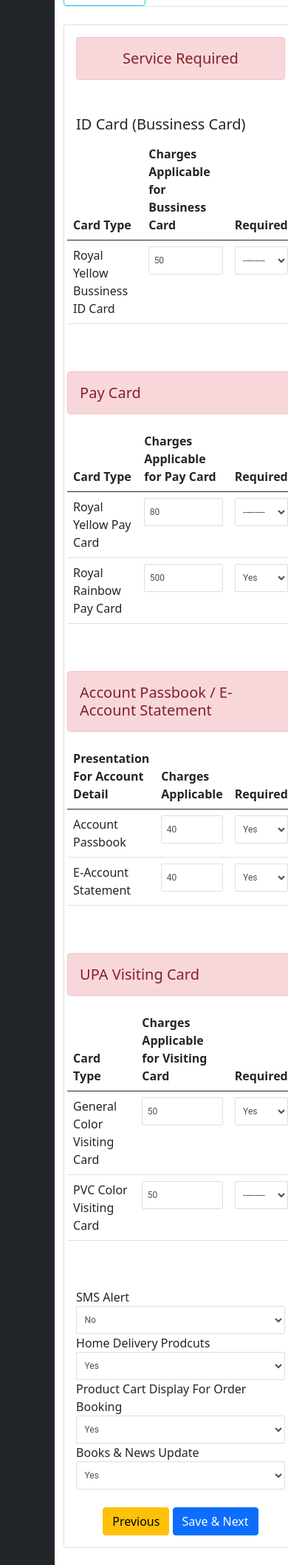
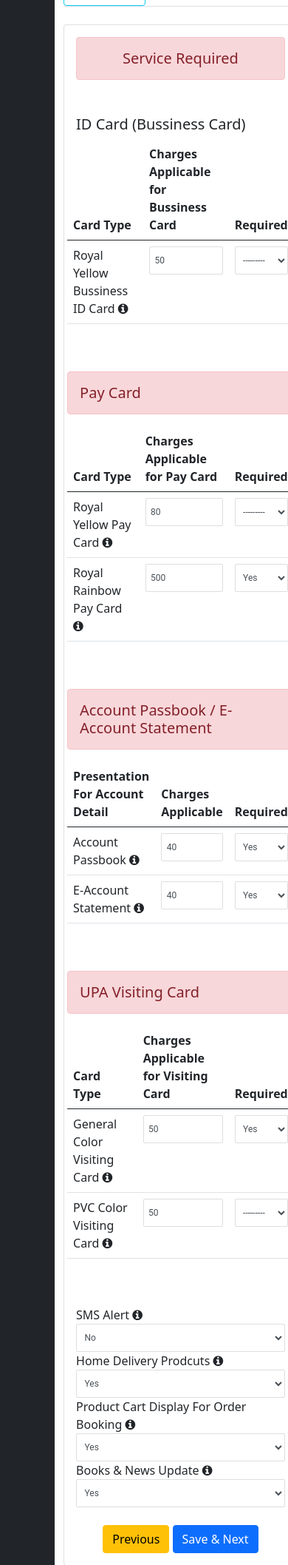
Before and after one commit to msurendra-1008/mlm_repo, a Django app: page /service_required/1/ in a window 390 px wide. Shown: the part 300-2415 px from the top of the page at 74% size. Run offline with Django 3.2, Linux system fonts and the light colour scheme; a user stored in the database is signed in; data comes from the database, SQL or seed files in the repository; parts of the project's set-up code (start-up, migrations or seed data) failed here and were passed over.

Commit message:
modication done on initial level

```diff
--- a/templates/upa/operation_mode.html
+++ b/templates/upa/operation_mode.html
@@ -13,7 +13,7 @@
                     <div class="card-body main-row">
                         <!-- <h5 class="text-center">Service Required</h5> -->
                         <div class="row">
-                            <h5 class="alert alert-danger text-center">Service Mode</h5>
+                            <h5 class="alert alert-danger text-center">Transaction / Facilities</h5>
                             <div class="col-md-4">
                                 <label for="" class="">Total Amount</label>
                                 <!-- <input type="text" class="form-control"> -->
@@ -27,6 +27,10 @@
                                 <label for="" class="">Mode of Transaction</label>
                                 {{form.transaction_mode}}
                             </div>
+                            <div>
+                            <br>
+                            <div class="row">
+                                <h5 class="alert alert-danger text-center">Service Mode</h5>
                             <div class="col-md-4" onchange="getSelectValueJoint();">
                                 <label for="" class="">Mode of Operation UPA Account</label>
                                 {{form.upa_account_operation_mode}}
--- a/templates/upa/service_required.html
+++ b/templates/upa/service_required.html
@@ -1,6 +1,16 @@
 {% extends "base.html" %}
 
 {% block content %}
+<style>
+    .hide {
+      display: none;
+    }
+
+    .sms:hover + .hide {
+      display: block;
+      color: red;
+    }
+    </style>
 
 <div class="container-fluid">
     <div class="row flex-nowrap">
@@ -25,19 +35,19 @@
                                 <tbody>
                                 {% if upa_type.upa_type == "Normal" %}
                                     <tr>
-                                        <td>Royal Green Bussiness ID Card</td>
+                                        <td title="Lorem ipsum dolor sit amet consectetur adipisicing elit. Adipisci debitis autem praesentium">Royal Green Bussiness ID Card <i class="fa fa-info-circle" aria-hidden="true"></i></td>
                                         <td>{{form.green_card_charge}}</td>
                                         <td>{{form.royal_green_card}}</td>
                                     </tr>
                                 {% elif upa_type.upa_type == "Handicap" %}
                                     <tr>
-                                        <td>Royal Yellow Bussiness ID Card</td>
+                                        <td title="Lorem ipsum dolor sit amet consectetur adipisicing elit. Adipisci debitis autem praesentium">Royal Yellow Bussiness ID Card <i class="fa fa-info-circle" aria-hidden="true"></i></td>
                                         <td>{{form.yellow_card_charge}}</td>
                                         <td>{{form.royal_yellow_card}}</td>
                                     </tr>
                                 {% elif upa_type.upa_type == "BPL" %}
                                     <tr>
-                                        <td>Royal Red Bussiness ID Card</td>
+                                        <td title="Lorem ipsum dolor sit amet consectetur adipisicing elit. Adipisci debitis autem praesentium">Royal Red Bussiness ID Card <i class="fa fa-info-circle" aria-hidden="true"></i></td>
                                         <td>{{form.red_card_charge}}</td>
                                         <td>{{form.royal_red_card}}</td>
                                     </tr>
@@ -59,25 +69,25 @@
                                 <tbody>
                                 {% if upa_type.upa_type == "Normal" %}
                                     <tr>
-                                        <td>Royal Green PayCard</td>
+                                        <td title="Lorem ipsum dolor sit amet consectetur adipisicing elit. Adipisci debitis autem praesentium">Royal Green PayCard <i class="fa fa-info-circle" aria-hidden="true"></i></td>
                                         <td>{{form.green_atm_card_charge}}</td>
                                         <td>{{form.royal_green_atm}}</td>
                                     </tr>
                                 {% elif upa_type.upa_type == "Handicap" %}
                                     <tr>
-                                        <td>Royal Yellow Pay Card</td>
+                                        <td title="Lorem ipsum dolor sit amet consectetur adipisicing elit. Adipisci debitis autem praesentium">Royal Yellow Pay Card <i class="fa fa-info-circle" aria-hidden="true"></i></td>
                                         <td>{{form.yellow_atm_card_charge}}</td>
                                         <td>{{form.royal_yellow_atm}}</td>
                                     </tr>
                                 {% elif upa_type.upa_type == "BPL" %}
                                     <tr>
-                                        <td>Royal Red Pay Card</td>
+                                        <td title="Lorem ipsum dolor sit amet consectetur adipisicing elit. Adipisci debitis autem praesentium">Royal Red Pay Card <i class="fa fa-info-circle" aria-hidden="true"></i></td>
                                         <td>{{form.red_atm_card_charge}}</td>
                                         <td>{{form.royal_red_atm}}</td>
                                     </tr>
                                 {% endif %}
                                     <tr>
-                                        <td>Royal Rainbow Pay Card</td>
+                                        <td title="Lorem ipsum dolor sit amet consectetur adipisicing elit. Adipisci debitis autem praesentium">Royal Rainbow Pay Card <i class="fa fa-info-circle" aria-hidden="true"></i></td>
                                         <td>{{form.blue_atm_card_charge}}</td>
                                         <td>{{form.royal_blue_atm}}</td>
                                     </tr>
@@ -98,12 +108,12 @@
                                 </thead>
                                 <tbody>
                                     <tr>
-                                        <td>Account Passbook</td>
+                                        <td title="Lorem ipsum dolor sit amet consectetur adipisicing elit. Adipisci debitis autem praesentium">Account Passbook <i class="fa fa-info-circle" aria-hidden="true"></i></td>
                                         <td>{{form.account_passbook_charge}}</td>
                                         <td>{{form.accouont_passbook}}</td>
                                     </tr>
                                     <tr>
-                                        <td>E-Account Statement</td>
+                                        <td title="Lorem ipsum dolor sit amet consectetur adipisicing elit. Adipisci debitis autem praesentium">E-Account Statement <i class="fa fa-info-circle" aria-hidden="true"></i></td>
                                         <td>{{form.e_account_statement_charge}}</td>
                                         <td>{{form.e_account_statement}}</td>
                                     </tr>
@@ -124,12 +134,12 @@
                                 </thead>
                                 <tbody>
                                     <tr>
-                                        <td>General Color Visiting Card</td>
+                                        <td title="Lorem ipsum dolor sit amet consectetur adipisicing elit. Adipisci debitis autem praesentium">General Color Visiting Card <i class="fa fa-info-circle" aria-hidden="true"></i></td>
                                         <td>{{form.general_color_charge}}</td>
                                         <td>{{form.general_color_card}}</td>
                                     </tr>
                                     <tr>
-                                        <td>PVC Color Visiting Card</td>
+                                        <td title="Lorem ipsum dolor sit amet consectetur adipisicing elit. Adipisci debitis autem praesentium">PVC Color Visiting Card <i class="fa fa-info-circle" aria-hidden="true"></i></td>
                                         <td>{{form.pvc_color_charge}}</td>
                                         <td>{{form.pvc_color_card}}</td>
                                     </tr>
@@ -141,19 +151,19 @@
                             <div class="row mt-5">
 
                                 <div class="col-md-4">
-                                    <label for="" class="">SMS Alert</label>
+                                    <label for="" class="" title="Lorem ipsum dolor sit amet consectetur adipisicing elit. Adipisci debitis autem praesentium, velit cupiditate rem ad sapiente temporibus neque porro">SMS Alert <i class="fa fa-info-circle" aria-hidden="true"></i></label>
                                     {{form.sms_alert}}
                                 </div>
                                 <div class="col-md-4">
-                                    <label for="" class="">Home Delivery Prodcuts</label>
+                                    <label for="" class="" title="Lorem ipsum dolor sit amet consectetur adipisicing elit. Adipisci debitis autem praesentium">Home Delivery Prodcuts <i class="fa fa-info-circle" aria-hidden="true"></i></label>
                                     {{form.home_delevery}}
                                 </div>
                                 <div class="col-md-4">
-                                    <label for="" class="">Product Cart Display For Order Booking</label>
+                                    <label for="" class="" title="Lorem ipsum dolor sit amet consectetur adipisicing elit. Adipisci debitis autem praesentium">Product Cart Display For Order Booking <i class="fa fa-info-circle" aria-hidden="true"></i></label>
                                     {{form.product_display}}
                                 </div>
                                 <div class="col-md-4">
-                                    <label for="" class="">Books & News Update</label>
+                                    <label for="" class="" title="Lorem ipsum dolor sit amet consectetur adipisicing elit. Adipisci debitis autem praesentium">Books & News Update <i class="fa fa-info-circle" aria-hidden="true"></i></label>
                                     {{form.book_new_update}}
                                 </div>
                             </div>
--- a/templates/upa/upa_identity_proof.html
+++ b/templates/upa/upa_identity_proof.html
@@ -136,9 +136,9 @@
 </script>
 <script>
     // var element = document.querySelector("div.bpl_Form");
-    var element = document.getElementById("showMe");
-    var element_one = document.getElementById('ShowYou');
-    var element_two = document.getElementById('bplShow');
+    var element = document.getElementById("showMe"); // this is for normal candidate
+    var element_one = document.getElementById('ShowYou'); // this is for Handicap type
+    var element_two = document.getElementById('bplShow'); // this is for bpl candidate
     function getSelectValue() {
         var selectedValue = document.getElementById("id_upa_type").value;
         // alert(selectedValue);
```
Also changed, not shown: templates/upa/additional_details.html (+20 -3 lines), templates/upa/basic_details.html (+20 -0 lines), templates/upa/personal_information.html (+0 -21 lines), upa/models.py (+7 -5 lines), db.sqlite3, upa/migrations/0049_auto_20221030_1412.py (added).
